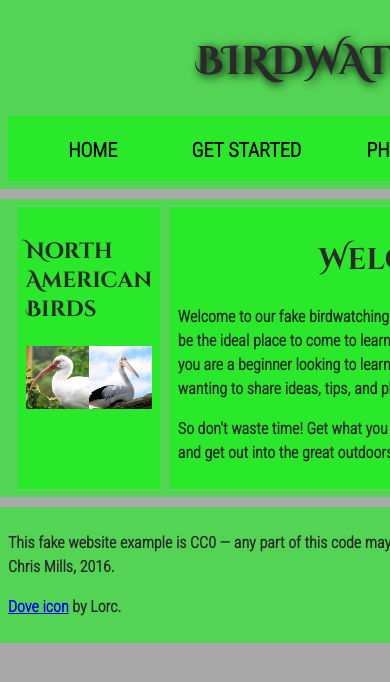
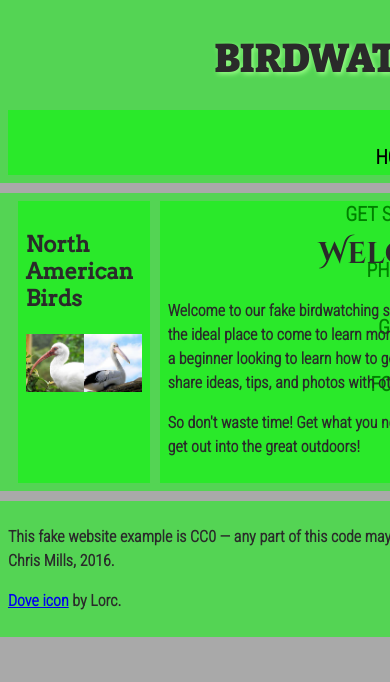
Before and after one commit to gabgage/csci3150, a plain HTML site: page birdwatching.html in a window 390 px wide. Shown: the top 682 px of the page. Drawn offline with nearby package versions, Linux system fonts and the light colour scheme; a web font is replaced by a local one.

Commit message:
Extra credit #10

```diff
--- a/birdwatching.html
+++ b/birdwatching.html
@@ -6,6 +6,17 @@
     <link href="https://fonts.googleapis.com/css?family=Roboto+Condensed:300%7CCinzel+Decorative:700" rel="stylesheet">
     <link href="https://fonts.googleapis.com/css?family=Open+Sans+Condensed:300|Sonsie+One"
 rel="stylesheet" type="text/css">
+
+<!--ADDED FONTS-->
+<link rel="preconnect" href="https://fonts.googleapis.com">
+<link rel="preconnect" href="https://fonts.gstatic.com" crossorigin>
+<link href="https://fonts.googleapis.com/css2?family=Arvo&display=swap" rel="stylesheet">
+
+<link rel="preconnect" href="https://fonts.googleapis.com">
+<link rel="preconnect" href="https://fonts.gstatic.com" crossorigin>
+<link href="https://fonts.googleapis.com/css2?family=Bitter:wght@900&display=swap" rel="stylesheet">
+
+
 <!----- Add the link to your style sheet --------->
 <link rel="stylesheet" href="bwstyle.css">
 
@@ -17,8 +28,9 @@ rel="stylesheet" type="text/css">
   <body>
 
   <header role=”banner”>
-  <h1>Birdwatching</h1>
-        <img src="./images/dove.png" alt="a simple dove logo">
+    <h1>Birdwatching</h1>
+    <img src="./images/dove.png" alt="a simple dove logo">
+
     <nav>
         <ul>
           <li><span><strong>Home</strong></span></li>
--- a/bwstyle.css
+++ b/bwstyle.css
@@ -21,8 +21,18 @@ body {
 
 /* || typography */
 
-h1, h2, h3 {
+h1{
+  font-family: 'Bitter', serif;
+  color: #2a2a2a;
+}
+
+h2{
   font-family: 'Cinzel Decorative', cursive;
+  color: #2a2a2a;
+}
+
+h3{
+  font-family: 'Arvo', serif;
   color: #2a2a2a;
 }
 
@@ -34,7 +44,7 @@ p, input, li {
 h1 {
   font-size: 4rem;
   text-align: center;
-  text-shadow: 2px 2px 10px black;
+  text-shadow: 2px 2px 5px rgb(152, 255, 134);
 }
 
 h2 {
@@ -156,3 +166,18 @@ main {
   display: flex;
   flex-wrap: wrap;
 }
+
+@media (max-width: 640px) {
+  .container {
+    text-align: center;
+  }
+  .container-nav {
+    flex-direction: column;
+  }
+  nav ul {
+    flex-direction: column;
+  }
+  nav li {
+    margin: 0.8em 0;
+  }
+}
```
